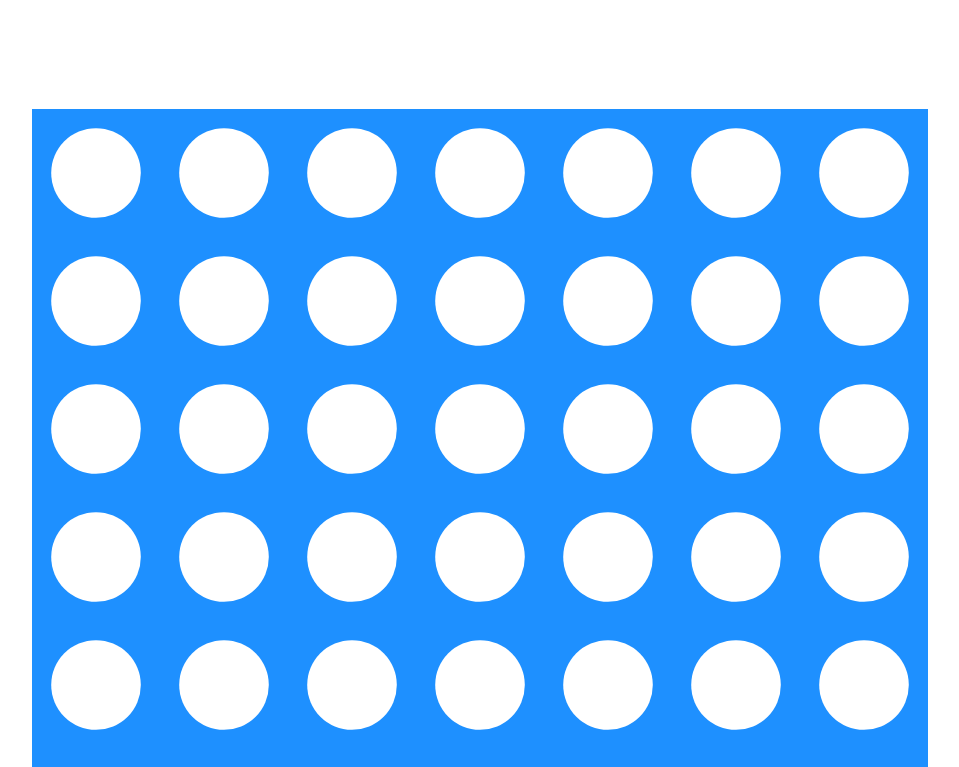
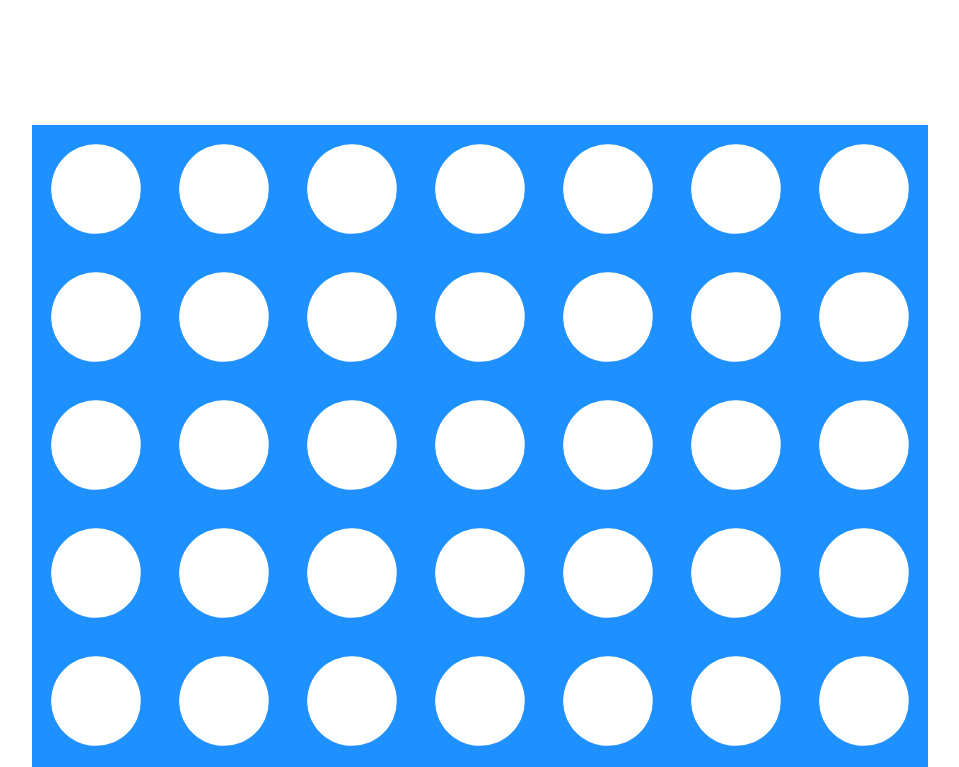
Before and after one commit to scadet1/pset-9, a plain HTML site: page connect-four.html in a window 1280 px wide. Shown: the part 288-1055 px from the top of the page, without its empty margins (160-1119 px from the left). Drawn offline with Linux system fonts and the light colour scheme.

Commit message:
iuheueoe

```diff
--- a/css/connect-four.css
+++ b/css/connect-four.css
@@ -1,5 +1,5 @@
 
-canvas
+canvas {
   display: block;
 }
 
```
